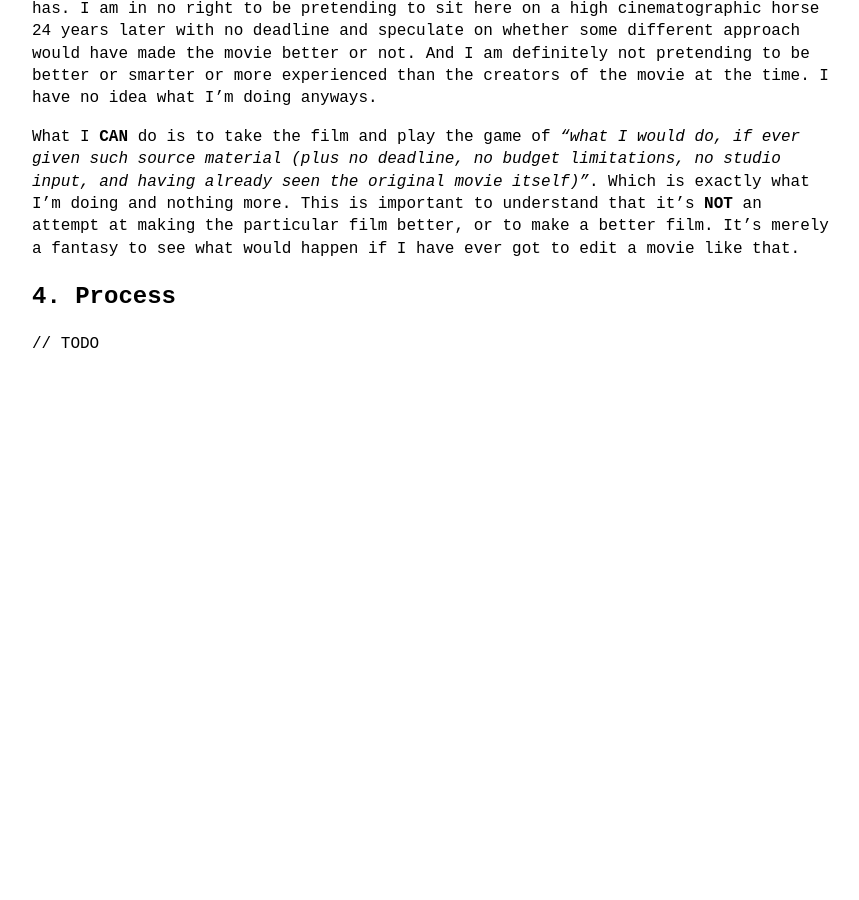
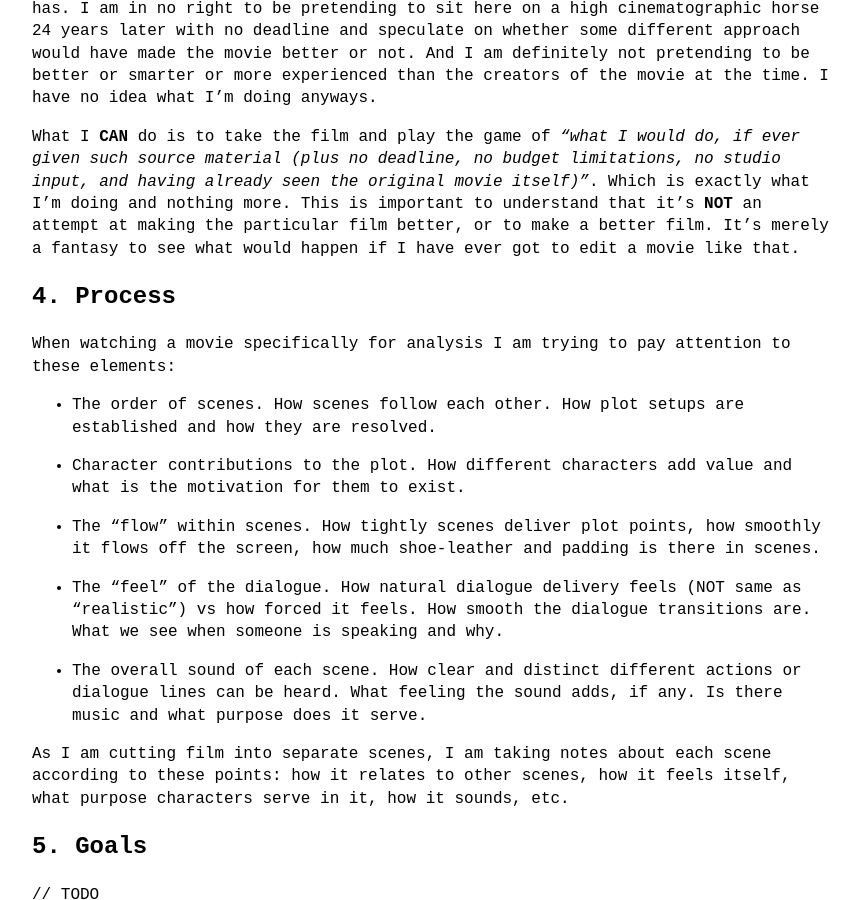
Before and after one commit to lzedith/lzedith.github.io, a Jekyll site: the page built from _posts/2023-10-22-matrix-1h.md, in a window 1280 px wide and 900 px high, scrolled down 1255 px. Shown: the whole window, without its empty margins (208-1067 px from the left). Built offline with Jekyll 4.4.1, drawn with Linux system fonts in a browser that asks for light colours; before the commit the page ends 1659 px from its top, so only the background shows below that.

Commit message:
process added, meta update

```diff
--- a/_includes/head.html
+++ b/_includes/head.html
@@ -2,6 +2,8 @@
   <meta charset="utf-8" />
   <meta http-equiv="X-UA-Compatible" content="IE=edge" />
   <meta name="viewport" content="width=device-width, initial-scale=1" />
+  <meta property="og:image" content="preview.jpg" />
+  <meta name="twitter:image" content="preview.jpg" />
 
   <title>
     {%- if page.title -%}
--- a/_posts/2023-10-22-matrix-1h.md
+++ b/_posts/2023-10-22-matrix-1h.md
@@ -29,4 +29,24 @@ What I **CAN** do is to take the film and play the game of _“what I would do,
 
 # 4. Process
 
+When watching a movie specifically for analysis I am trying to pay attention to these elements:
+
+- The order of scenes. How scenes follow each other. How plot setups are established and how they are resolved.
+
+
+- Character contributions to the plot. How different characters add value and what is the motivation for them to exist.
+
+
+- The “flow” within scenes. How tightly scenes deliver plot points, how smoothly it flows off the screen, how much shoe-leather and padding is there in scenes.
+
+
+- The “feel” of the dialogue. How natural dialogue delivery feels (NOT same as “realistic”) vs how forced it feels. How smooth the dialogue transitions are. What we see when someone is speaking and why.
+
+
+- The overall sound of each scene. How clear and distinct different actions or dialogue lines can be heard. What feeling the sound adds, if any. Is there music and what purpose does it serve.
+
+As I am cutting film into separate scenes, I am taking notes about each scene according to these points: how it relates to other scenes, how it feels itself, what purpose characters serve in it, how it sounds, etc.
+
+# 5. Goals
+
 // TODO
```
Also changed, not shown: preview.jpg (added).
